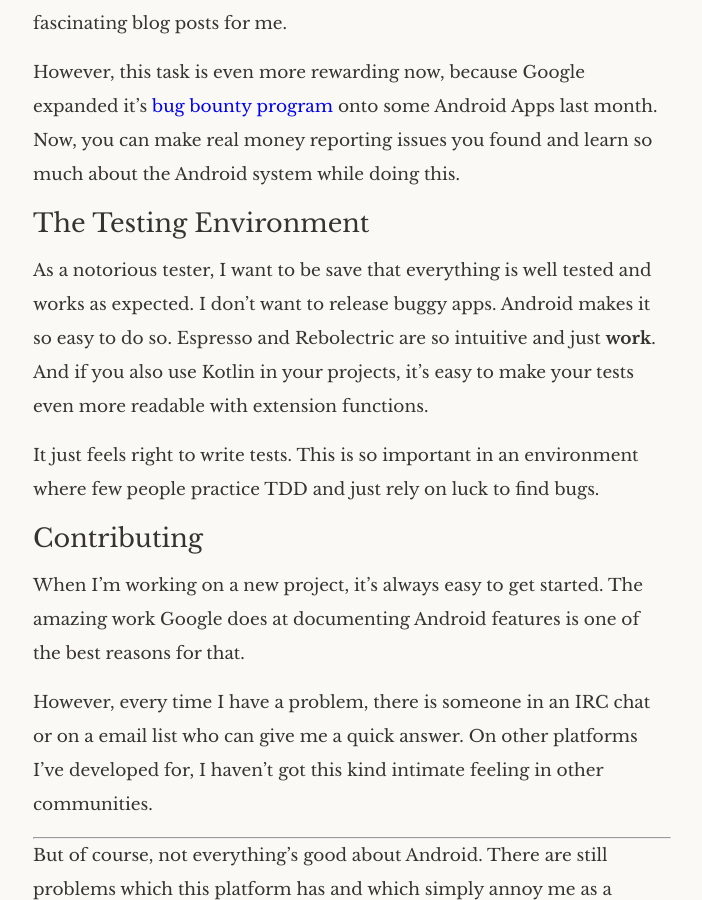
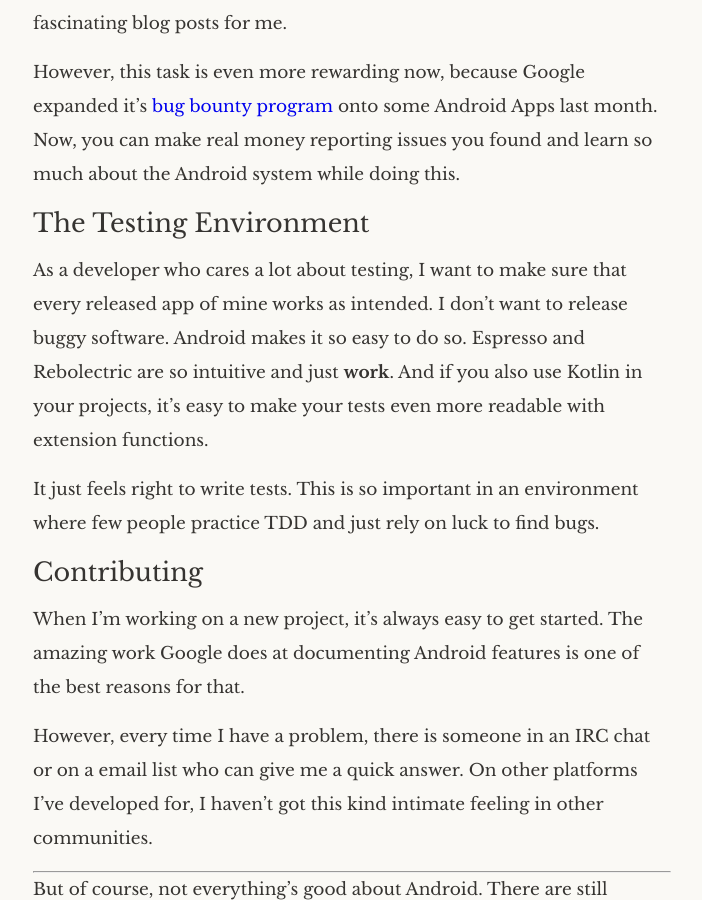
Before and after one commit to flyingbytes/flyingbytes.github.io, a Jekyll site: the page built from _posts/2017-06-11-Android-Ode.markdown, in a window 1280 px wide and 900 px high, scrolled down 1561 px. Shown: the whole window, without its empty margins (288-990 px from the left). Built offline with Jekyll 4.4.1, drawn with Linux system fonts in a browser that asks for light colours; some web fonts are replaced; comment, search, counter and statistics services are not loaded.

Commit message:
Update notorious

```diff
--- a/_posts/2017-06-11-Android-Ode.markdown
+++ b/_posts/2017-06-11-Android-Ode.markdown
@@ -31,7 +31,7 @@ However, this task is even more rewarding now, because Google expanded it's [bug
 
 ## The Testing Environment
 
-As a notorious tester, I want to be save that everything is well tested and works as expected. I don't want to release buggy apps. Android makes it so easy to do so. Espresso and Rebolectric are so intuitive and just **work**. And if you also use Kotlin in your projects, it's easy to make your tests even more readable with extension functions.
+As a developer who cares a lot about testing, I want to make sure that every released app of mine works as intended. I don't want to release buggy software. Android makes it so easy to do so. Espresso and Rebolectric are so intuitive and just **work**. And if you also use Kotlin in your projects, it's easy to make your tests even more readable with extension functions.
 
 It just feels right to write tests. This is so important in an environment where few people practice TDD and just rely on luck to find bugs.
 
```
